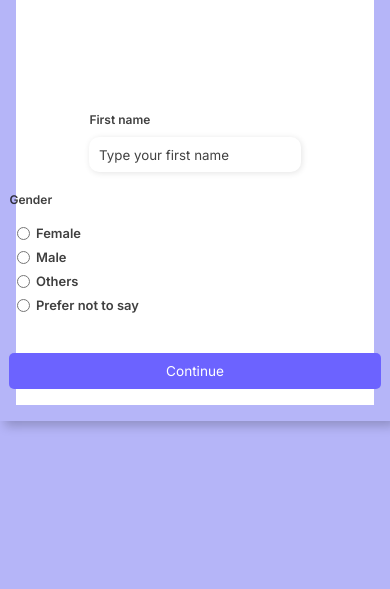
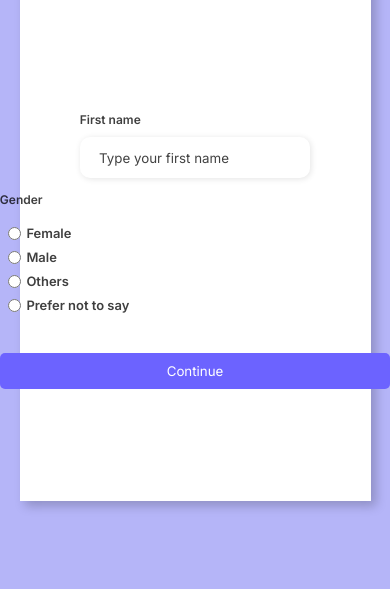
Before and after one commit to quantumcassiopeia/simple-responsive-html-form, a plain HTML site: page index.html in a window 390 px wide. Shown: the part 255-844 px from the top of the page. Drawn offline with Linux system fonts and the light colour scheme.

Commit message:
Revert "Improved responsiveness for mobile devices: adjusted layout and styling for smaller screens."
This reverts commit bad4063e4e0f60c73e57c8322e1242604ede328c.

```diff
--- a/assets/css/styles.css
+++ b/assets/css/styles.css
@@ -18,7 +18,8 @@ body {
   justify-content: center;
   align-items: center;
 
-  min-height: 100vh;
+  width: 1920;
+  height: 100vh;
 
   background-color: #0c0ce94d;
 }
@@ -28,7 +29,6 @@ body {
 
   width: 80%;
   height: 80vh;
-  max-width: 1280px;
 
   box-shadow: 5px 5px 10px rgba(0, 0, 0, 0.212);
 }
@@ -232,31 +232,3 @@ body {
     margin-top: 0.5rem;
   }
 }
-
-@media screen and (max-width: 768px) {
-  .container {
-    flex-direction: column;
-    width: 90%;
-    height: auto;
-  }
-  .form {
-    padding: 2rem;
-  }
-}
-
-@media screen and (max-width: 480px) {
-  .container {
-    width: 100%;
-    padding: 1rem;
-  }
-  .form {
-    padding: 1rem;
-  }
-  .continue-button button {
-    padding: 0.6rem;
-    font-size: 0.85rem;
-  }
-  .input-box input {
-    padding: 0.6rem;
-  }
-}
```
